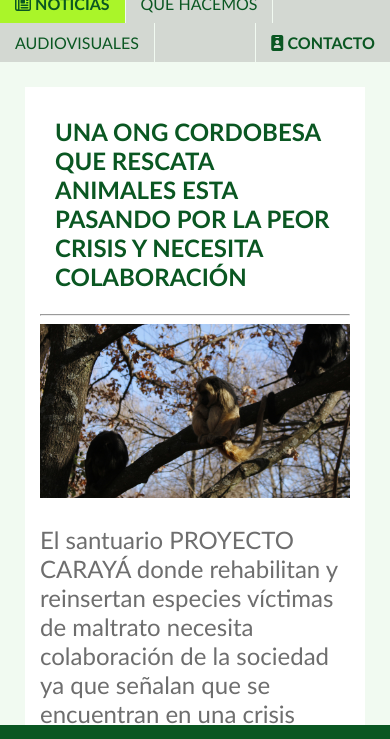
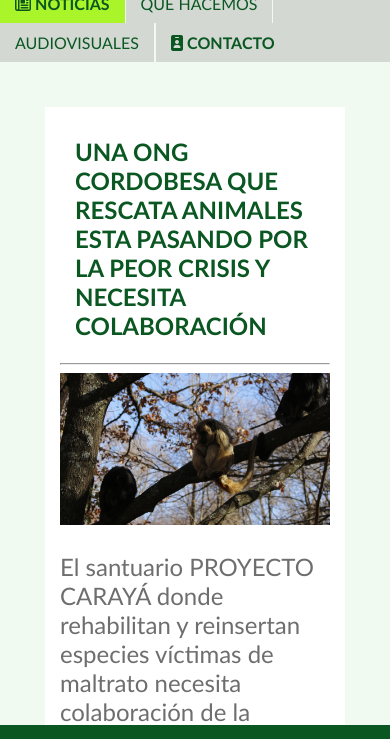
Before and after one commit to nmidia92/PROYECTO-CCS-PARA-GIT, a plain HTML site: page index.html in a window 390 px wide. Shown: the part 55-794 px from the top of the page. Drawn offline with Linux system fonts and the light colour scheme.

Commit message:
probando barra

```diff
--- a/index.html
+++ b/index.html
@@ -17,12 +17,13 @@
     <header>
         <h1>GRITO AMBIENTAL</h1>
 
-     <nav class="barra">
+        <div class="barra">
+     <nav>
         <ul>
             <li> <a class="active" href="index.html"><i class="fa-regular fa-newspaper"></i> <b>  NOTICIAS</b></a></li>
             <li> <a href="quiensoy.html"> QUÉ HACEMOS</a></li>
             <li> <a href="audiovisuales.html"> AUDIOVISUALES</a></li>
-            <li style="float: right;"> <a href="contacto.html"> <i class="fa-solid fa-id-badge"></i> <b>CONTACTO </b></a></li>
+            <li > <a href="contacto.html"> <i class="fa-solid fa-id-badge"></i> <b>CONTACTO </b></a></li>
             <!-- para que la pestaña que de apartada del resto y este a la derecha -->
 
         </ul>
--- a/styles/index.css
+++ b/styles/index.css
@@ -50,23 +50,23 @@ td{
 }
 
 
-ba
-
-
 /* .responsive{
     display: none; */
     /* La propiedad CSS display especifica si un elemento es tratado como block or inline element y el diseño usado por sus hijos, como flow layout(Diseño de Flujo), grid(Cuadricula) o flex(Flexible).
     Formalmente la propiedad display establece los tipos de visualización interna y externa de un elemento */
 /* } */
-/* @media (max-width:800px){
- .responsive{
-   display: block;
-   float: right;
+
+@media (max-width:800px){
+ /* .responsive{
+   display: flex;
+   justify-content: center;
    padding: 12px;
+ } */
+.barra {
+    display: flex;
+    justify-content: center;
  }
-.barra {display: none;
- }
-} */
+}
 
 .grid-contenedor{
     display: grid;
```
